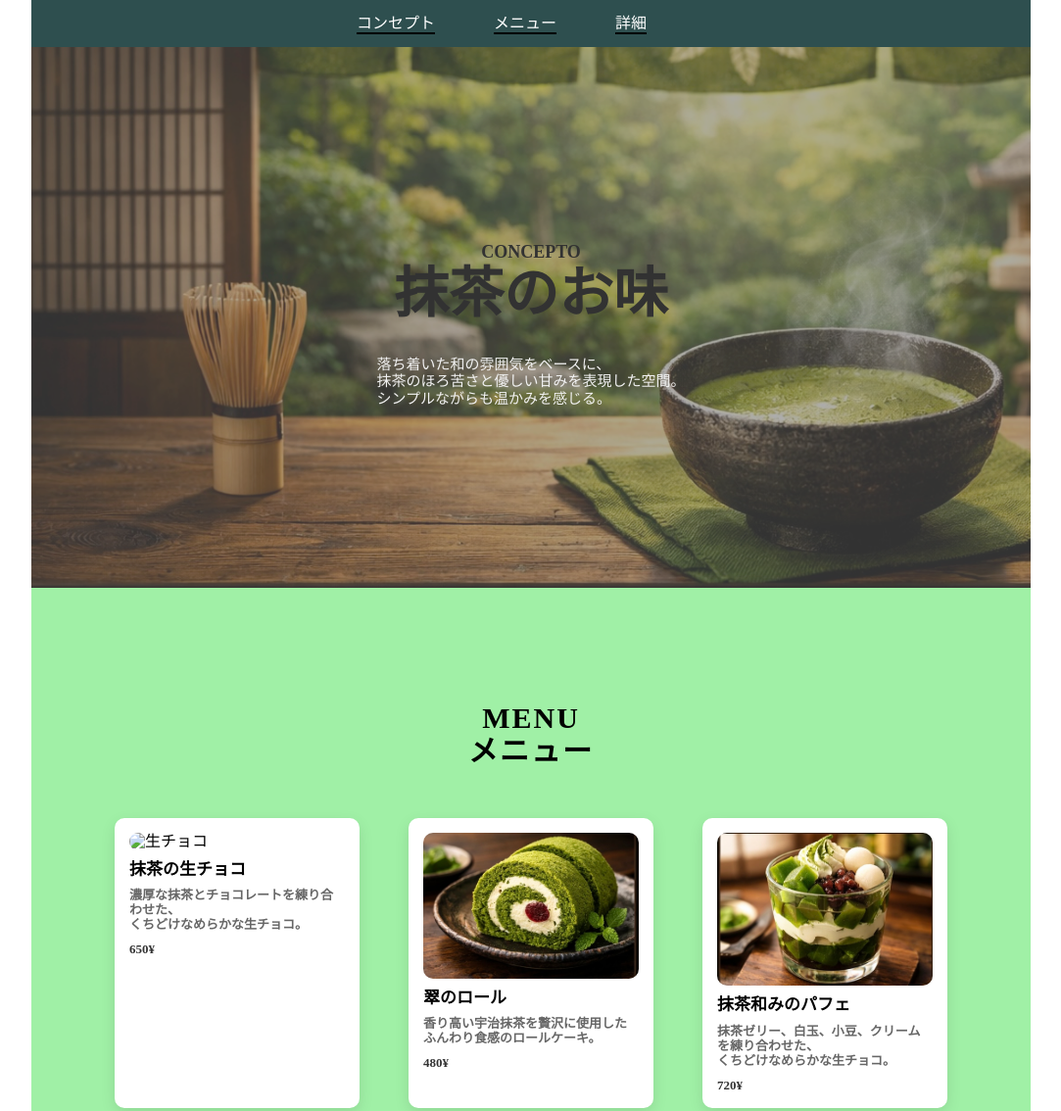
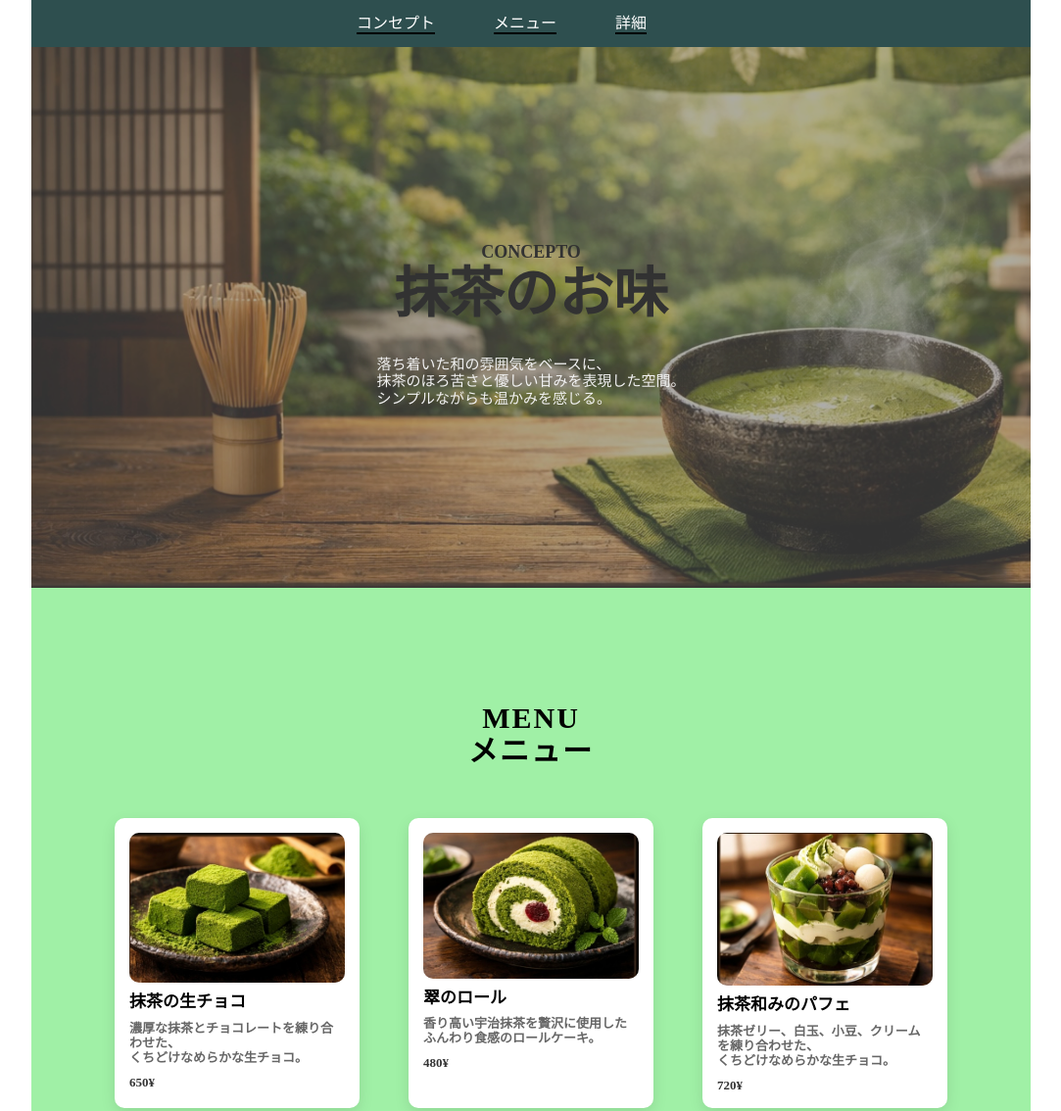
Before and after one commit to hongyechiyan-bit/portfolio, a plain HTML site: page index.html in a window 1280 px wide. Shown: the top 1134 px of the page at 98% size, without its empty margins (98-1181 px from the left). Drawn offline with Linux system fonts and the light colour scheme; files whose address does not match are found by name.

Commit message:
Update index.html

```diff
--- a/index.html
+++ b/index.html
@@ -49,7 +49,7 @@
         <div class="img-box">
             <div class="main-img-wrapper">
                 <div class="img">
-                    <img src="img/item1.png" alt="生チョコ" class="img-phot">
+                    <img src="https://github.com/hongyechiyan-bit/portfolio/blob/main/item1.png?raw=true" alt="生チョコ" class="img-phot">
                 </div>
                 <div class="img-wrap">
                     <h2 class="img-ttl">抹茶の生チョコ</h2>
```
